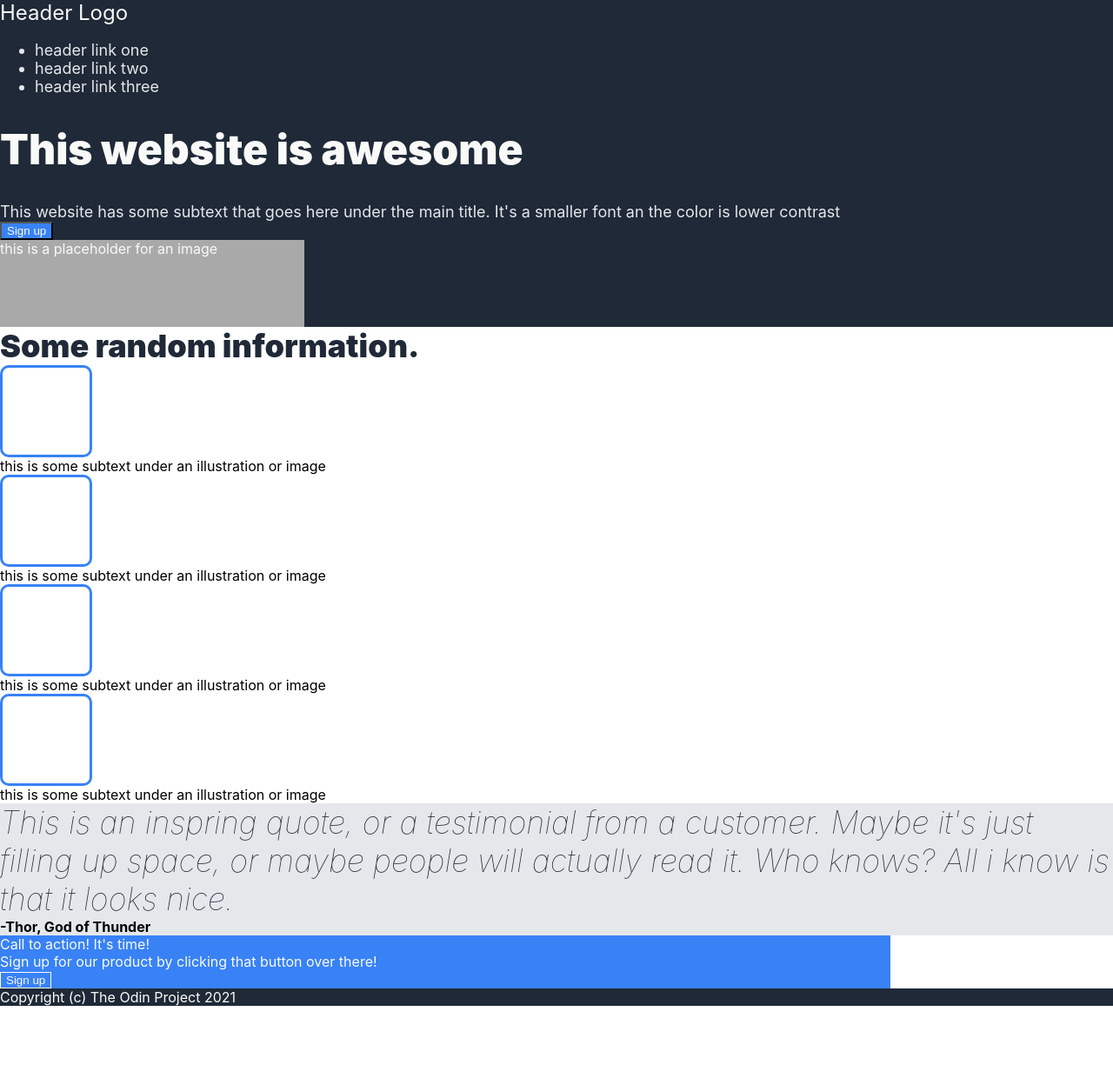
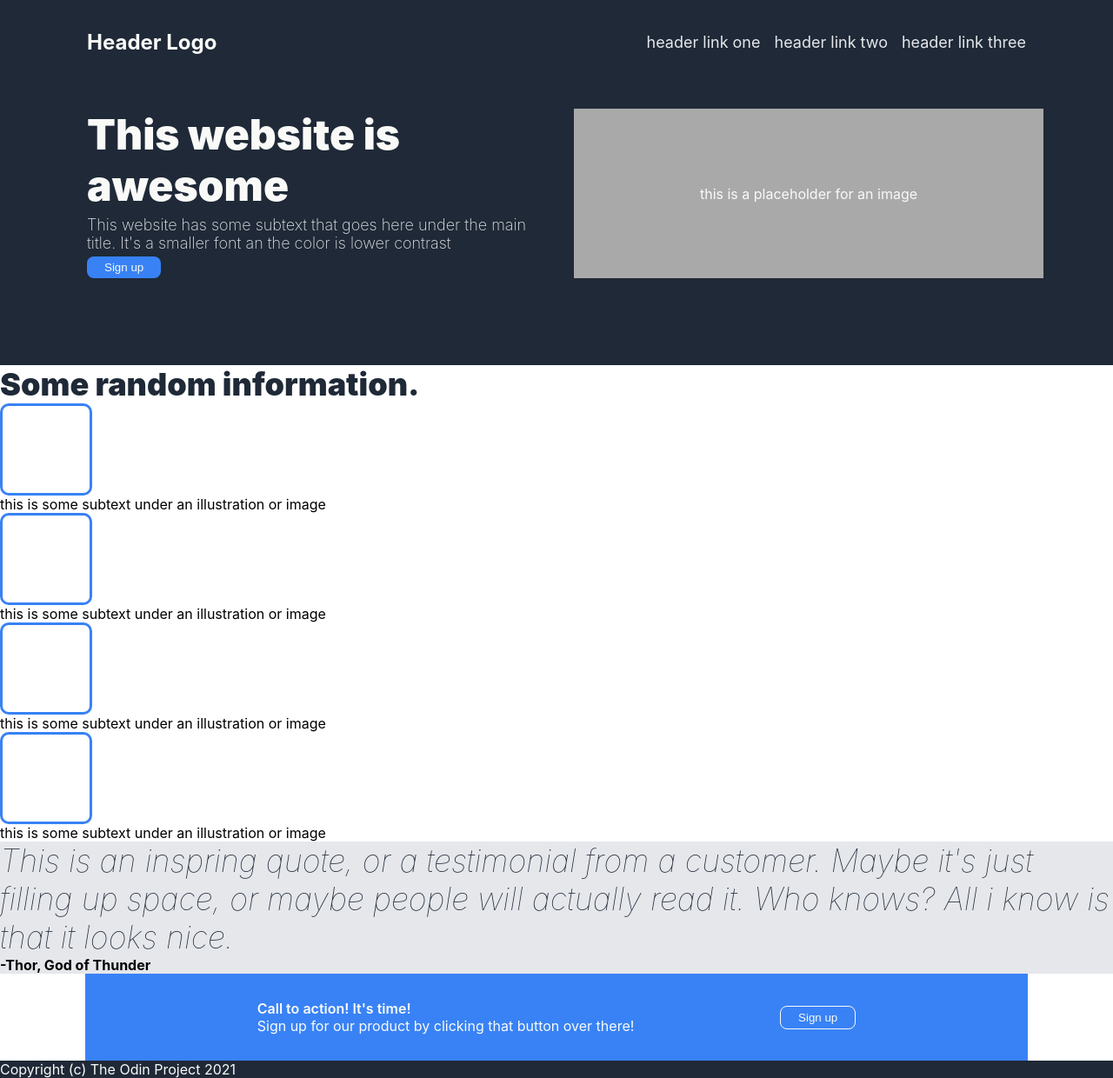
Before and after one commit to Bobob0b/odin-landingpage, a plain HTML site: page index.html in a window 1280 px wide. Shown: the whole page at 87% size. Before the commit the page ends 1157 px from the top, so only its background shows below. Drawn offline with Linux system fonts and the light colour scheme.

Commit message:
header done so far

```diff
--- a/index.html
+++ b/index.html
@@ -18,11 +18,16 @@
             </ul>
         </nav>
         <div class="hero">
-            <h1 class="h1hero">This website is awesome</h1>
-            <div class="herotext">This website has some subtext that goes here under the main title. It's a smaller font an the color is lower contrast</div>
-            <button>Sign up</button>
+            <div class="hero-left">
+                <div class="herotitle">This website is awesome</div>
+                <div class="herotext">This website has some subtext that goes here under the main title. It's a smaller font an the color is lower contrast</div>
+                <button>Sign up</button>
+            </div>
+
+            <div class="bigImage">this is a placeholder for an image</div>
+
         </div>
-        <div class="bigImage">this is a placeholder for an image</div>
+
     </header>
 
     <main>
@@ -54,9 +59,9 @@
         </section>
         <section class="callToAction">
             <div class="bluebox">
-                <div class="cta_head">Call to action! It's time!</div>
-                <div class="cta_body">Sign up for our product by clicking that button over there!</div>
-                <button class="cta">Sign up</button>
+                <div class="cta"><span class="cta_head">Call to action! It's time!</span><br>
+                Sign up for our product by clicking that button over there!</div>
+                <button class="cta_btn">Sign up</button>
             </div>
 
         </section>
--- a/style.css
+++ b/style.css
@@ -6,45 +6,82 @@ body {
 
 }
 
-header,
-footer {
+
+header {
     background: #1F2937;
     color: #f9faf8;
+    padding: 20px 100px 100px;
+
+}
+
+nav {
+    display: flex;
+    align-items: center;
+    justify-content: space-between;
+    margin-bottom: 48px;
 }
 
 .logo {
     font-size: 24px;
+    font-weight: bold;
 
 }
 
 ul {
+    font-size: 18px;
+    color: #E5E7EB;
+    list-style:none;
+    display: inline-flex;
+    gap: 16px;
+}
 
+.hero{
+    display: flex;
+    gap: 20px;
 
 }
 
-.h1hero {
+.hero-left {
+    flex: 1 0 50%;
+    display: flex;
+    flex-direction: column;
+    justify-content: flex-start;
+    align-items: flex-start;
+    gap: 5px;
+
+}
+
+.herotitle {
     font-size: 48px;
     font-weight: 900;
 }
 
-
-ul,
 .herotext {
     font-size: 18px;
     color: #E5E7EB;
+    font-weight: 200;
 }
 
 button {
     background: #3882F6;
     color: #f9faf8;
+    padding: 5px 20px;
+    border: 0;
+    border-radius: 8px;
 }
 
 .bigImage {
-    height: 100px;
-    width: 350px;
+    height: auto;
+    width: 650px;
     background: darkgrey;
     color:#f9faf8;
+    flex: 1 0 50%;
+    display: flex;
+    justify-content: center;
+    align-items: center;
 }
+
+/* Illustrations */
 
 .illu_head {
     font-size: 36px;
@@ -58,6 +95,8 @@ button {
     border: 3px solid #3882f6;
     border-radius: 10px;
 }
+
+/* Testimonial */
 
 .testimonial {
     background: #E5E7EB;
@@ -74,12 +113,33 @@ button {
     font-weight: bold;
 }
 
+/* Call to Action */
+
+.callToAction {
+    display: flex;
+    align-items: center;
+    justify-content: center;
+}
+
 .bluebox {
     background: #3882f6;
     color: #f9faf8;
     width: 80%;
+    display: flex;
+    align-items: center;
+    justify-content: space-evenly;
+    padding: 30px;
 }
 
-.cta {
+.cta_head {
+    font-weight: 600;
+}
+
+.cta_btn {
     border: 1px solid #f9faf8;
 }
+
+footer {
+    background: #1F2937;
+    color: #f9faf8;
+}
```
